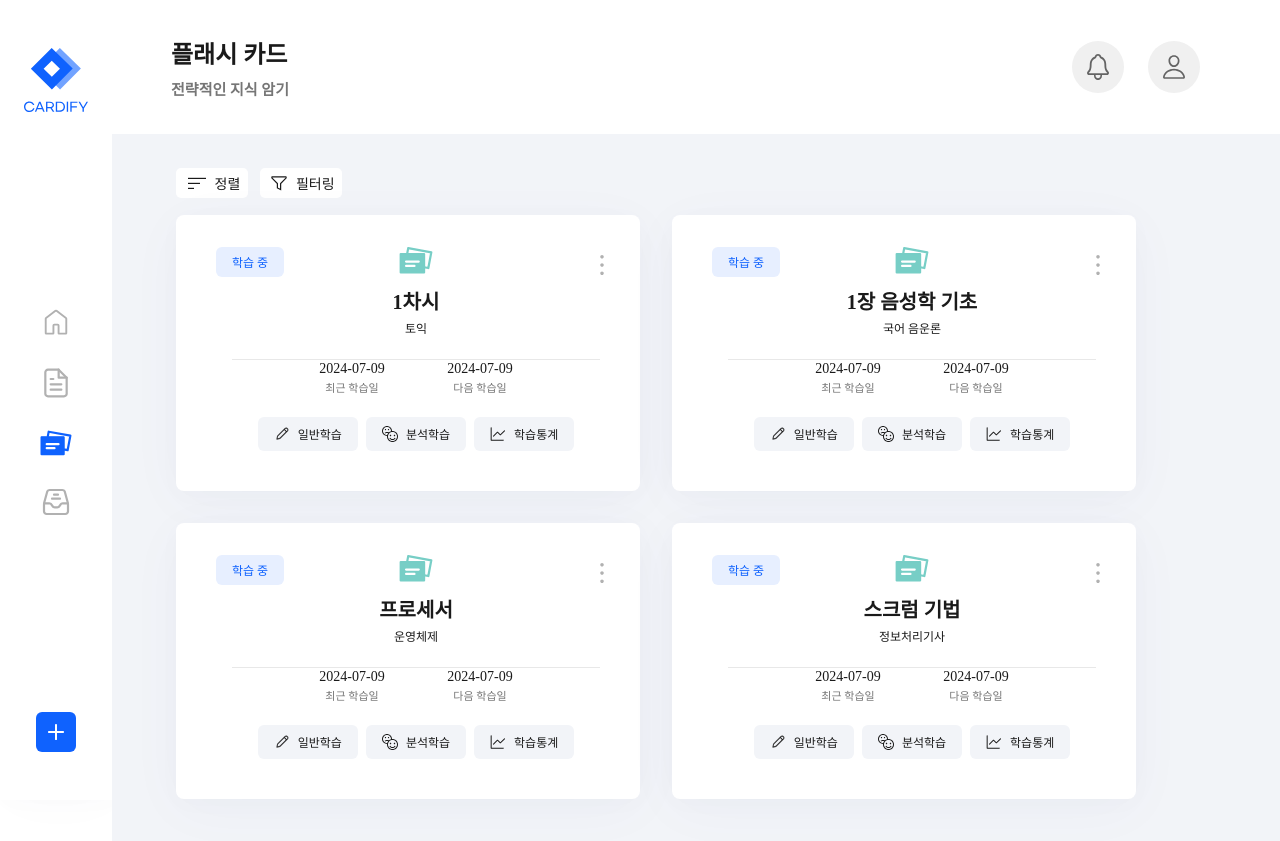
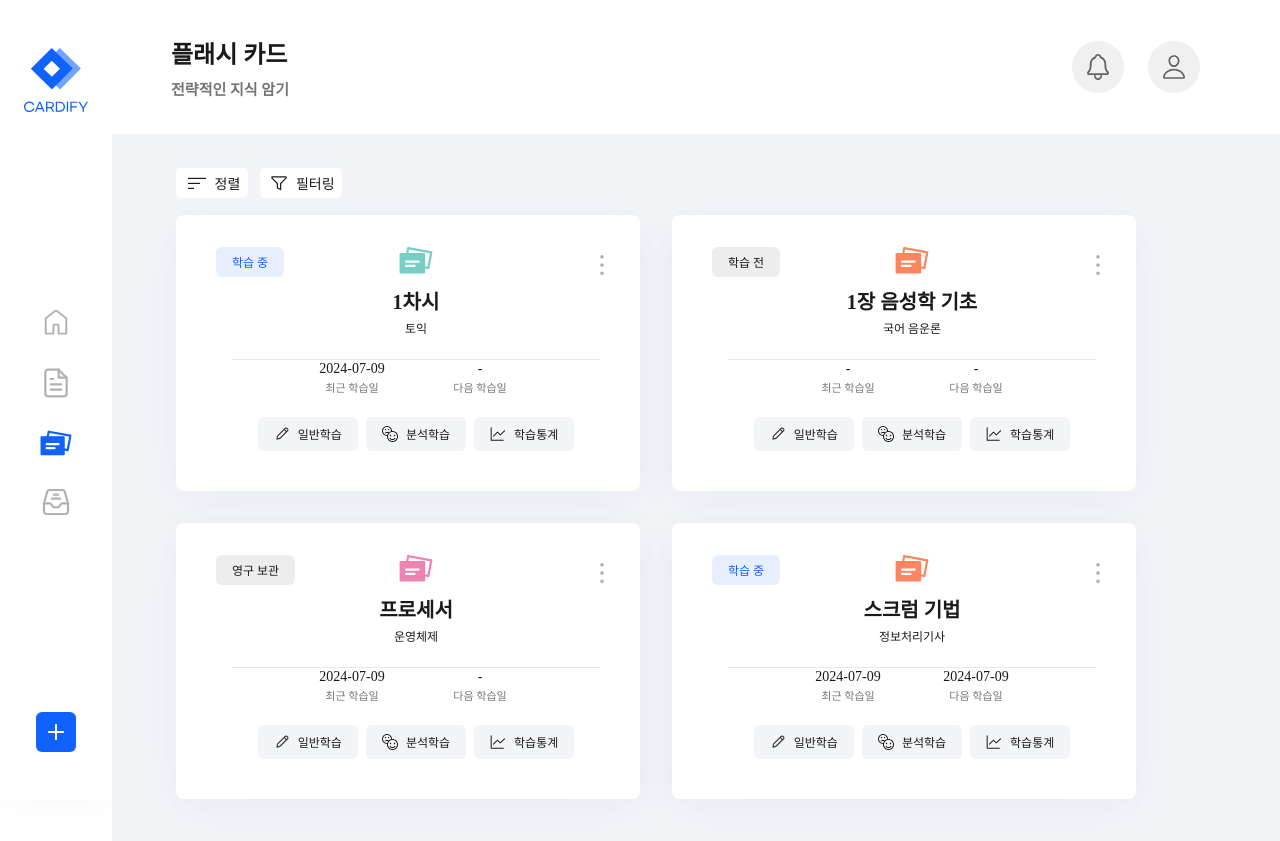
Before and after one commit to UMC-CARDIFY/Client-V1, a React (Vite) app: page /flashcard in a window 1280 px wide. Built offline with nearby package versions, Linux system fonts and the light colour scheme.

Commit message:
feat: 카드 학습 상태, 노트 색상 추가

```diff
--- /dev/null
+++ b/src/pages/Flashcard/components/CardIcon.jsx
@@ -0,0 +1,20 @@
+import styled from 'styled-components';
+
+const CardIcon = ({ color }) => (
+<svg xmlns="http://www.w3.org/2000/svg" width="34" height="27" viewBox="0 0 34 27" fill="none">
+  <g clipPath="url(#clip0_1387_7518)">
+    <path d="M8.30711 5.98555L8.49178 5.00445L9.23047 1.08008L32.2895 5.3255L29.3348 21.023L26.4524 20.4923L25.7318 20.3597" stroke={color} strokeWidth="2.2" strokeLinecap="round" strokeLinejoin="round"/>
+    <rect x="1.71094" y="7.07422" width="23.375" height="18.36" stroke={color} strokeWidth="2.2" strokeLinecap="round" strokeLinejoin="round"/>
+    <rect x="1.71094" y="7.07422" width="23.375" height="18.36" fill={color}/>
+    <line x1="7.06094" y1="14.6139" x2="19.7359" y2="14.6139" stroke="white" strokeWidth="2.2" strokeLinecap="round" strokeLinejoin="round"/>
+    <line x1="7.06094" y1="18.9342" x2="15.4859" y2="18.9342" stroke="white" strokeWidth="2.2" strokeLinecap="round" strokeLinejoin="round"/>
+  </g>
+  <defs>
+    <clipPath id="clip0_1387_7518">
+      <rect width="34" height="27" fill="white"/>
+    </clipPath>
+  </defs>
+</svg>
+);
+
+export default CardIcon;
--- a/src/pages/Flashcard/components/FlashcardItem.jsx
+++ b/src/pages/Flashcard/components/FlashcardItem.jsx
@@ -1,3 +1,4 @@
+import CardIcon from './CardIcon';
 import styled from 'styled-components';
 
 const CardContainer = styled.div`
@@ -22,7 +23,7 @@ flex-direction: column;
 margin-bottom: 1.25rem;
 `;
 
-const CardIcon = styled.div`
+const CardIconDiv = styled.div`
 align-self: center;
 margin-bottom: 0.5rem;
 `;
@@ -129,7 +130,7 @@ top: 2.25rem;
 right: 1.5rem;
 `;
 
-const Status = styled.div`
+const Before = styled.div`
 position: absolute;
 top: 2rem;
 left: 2.5rem;
@@ -138,8 +139,8 @@ padding: 0.375rem var(--font-size-md, 1rem);
 align-items: center;
 gap: 0.5rem;
 border-radius: 0.375rem;
-background: var(--Main-PrimaryLight4, #E7EFFF);
-color: var(--Main-Primary, #0F62FE);
+background: var(--Grays-Gray6, #EDEDED);
+color: var(--Grays-Black, #1A1A1A);
 font-family: Pretendard;
 font-size: 0.75rem;
 font-style: normal;
@@ -147,35 +148,33 @@ font-weight: 500;
 line-height: normal;
 `;
 
-const FlashcardItem = ({ title, subtitle, date }) => {
+const Doing = styled(Before)`
+background: var(--Main-PrimaryLight4, #E7EFFF);
+color: var(--Main-Primary, #0F62FE);
+`;
+
+const Store = styled(Before)`
+
+`;
+
+const FlashcardItem = ({ note, folder, recentDate, nextDate, status, color }) => {
   return (
     <CardContainer>
       <CardHeader>
-        <CardIcon><svg xmlns="http://www.w3.org/2000/svg" width="34" height="27" viewBox="0 0 34 27" fill="none">
-  <g clipPath="url(#clip0_1372_7518)">
-    <path d="M8.30711 5.98555L8.49178 5.00445L9.23047 1.08008L32.2895 5.3255L29.3348 21.023L26.4524 20.4923L25.7318 20.3597" stroke="#77CEC6" strokeWidth="2.2" strokeLinecap="round" strokeLinejoin="round"/>
-    <rect x="1.71094" y="7.07422" width="23.375" height="18.36" stroke="#77CEC6" strokeWidth="2.2" strokeLinecap="round" strokeLinejoin="round"/>
-    <rect x="1.71094" y="7.07422" width="23.375" height="18.36" fill="#77CEC6"/>
-    <line x1="7.06094" y1="14.6139" x2="19.7359" y2="14.6139" stroke="white" strokeWidth="2.2" strokeLinecap="round" strokeLinejoin="round"/>
-    <line x1="7.06094" y1="18.9342" x2="15.4859" y2="18.9342" stroke="white" strokeWidth="2.2" strokeLinecap="round" strokeLinejoin="round"/>
-  </g>
-  <defs>
-    <clipPath id="clip0_1372_7518">
-      <rect width="34" height="27" fill="white"/>
-    </clipPath>
-  </defs>
-</svg></CardIcon>
-        <CardTitle>{title}</CardTitle>
-        <CardSubtitle>{subtitle}</CardSubtitle>
+        <CardIconDiv>
+      <CardIcon color={color} />
+        </CardIconDiv>
+        <CardTitle>{note}</CardTitle>
+        <CardSubtitle>{folder}</CardSubtitle>
       </CardHeader>
       <Line />
       <DayDiv>
         <Day>
-            <Date>{date}</Date>
+            <Date>{recentDate}</Date>
         <DateText>최근 학습일</DateText>
         </Day>
         <Day>
-            <Date>{date}</Date>
+            <Date>{nextDate}</Date>
         <DateText>다음 학습일</DateText>
         </Day>
       </DayDiv>
@@ -199,7 +198,12 @@ const FlashcardItem = ({ title, subtitle, date }) => {
 </svg>학습통계</Button>
       </CardFooter>
 
-      <Status>학습 중</Status>
+        {status === "학습 중" &&
+      <Doing>{status}</Doing> }
+        {status === "학습 전" &&
+        <Before>{status}</Before> }
+        {status === "영구 보관" &&
+        <Store>{status}</Store> }
 
       <MoreOptions><svg xmlns="http://www.w3.org/2000/svg" width="28" height="28" viewBox="0 0 28 28" fill="none">
   <path fillRule="evenodd" clipRule="evenodd" d="M12.25 5.83301C12.25 5.36888 12.4344 4.92376 12.7626 4.59557C13.0908 4.26738 13.5359 4.08301 14 4.08301H14.0117C14.4758 4.08301 14.9209 4.26738 15.2491 4.59557C15.5773 4.92376 15.7617 5.36888 15.7617 5.83301V5.84467C15.7617 6.3088 15.5773 6.75392 15.2491 7.08211C14.9209 7.4103 14.4758 7.59468 14.0117 7.59468H14C13.5359 7.59468 13.0908 7.4103 12.7626 7.08211C12.4344 6.75392 12.25 6.3088 12.25 5.84467V5.83301ZM12.25 13.9997C12.25 13.5355 12.4344 13.0904 12.7626 12.7622C13.0908 12.434 13.5359 12.2497 14 12.2497H14.0117C14.4758 12.2497 14.9209 12.434 15.2491 12.7622C15.5773 13.0904 15.7617 13.5355 15.7617 13.9997V14.0113C15.7617 14.4755 15.5773 14.9206 15.2491 15.2488C14.9209 15.577 14.4758 15.7613 14.0117 15.7613H14C13.5359 15.7613 13.0908 15.577 12.7626 15.2488C12.4344 14.9206 12.25 14.4755 12.25 14.0113V13.9997ZM14 20.4163C13.5359 20.4163 13.0908 20.6007 12.7626 20.9289C12.4344 21.2571 12.25 21.7022 12.25 22.1663V22.178C12.25 22.6421 12.4344 23.0873 12.7626 23.4154C13.0908 23.7436 13.5359 23.928 14 23.928H14.0117C14.4758 23.928 14.9209 23.7436 15.2491 23.4154C15.5773 23.0873 15.7617 22.6421 15.7617 22.178V22.1663C15.7617 21.7022 15.5773 21.2571 15.2491 20.9289C14.9209 20.6007 14.4758 20.4163 14.0117 20.4163H14Z" fill="#B1B1B1"/>
--- a/src/pages/Flashcard/index.jsx
+++ b/src/pages/Flashcard/index.jsx
@@ -88,10 +88,10 @@ export const Flashcard = () => {
 </svg>필터링</OptionButton>
           </OptionDiv>
           <Flashcards>
-          <FlashcardItem title="1차시" subtitle="토익" date="2024-07-09" />
-          <FlashcardItem title="1장 음성학 기초" subtitle="국어 음운론" date="2024-07-09" />
-          <FlashcardItem title="프로세서" subtitle="운영체제" date="2024-07-09" />
-          <FlashcardItem title="스크럼 기법" subtitle="정보처리기사" date="2024-07-09" />
+          <FlashcardItem note="1차시" folder="토익" recentDate="2024-07-09" nextDate="-" status="학습 중" color="#77CEC6" />
+          <FlashcardItem note="1장 음성학 기초" folder="국어 음운론" recentDate="-" nextDate="-" status="학습 전" color="#FD855F"/>
+          <FlashcardItem note="프로세서" folder="운영체제" recentDate="2024-07-09" nextDate="-" status="영구 보관" color="#ED83B1" />
+          <FlashcardItem note="스크럼 기법" folder="정보처리기사" recentDate="2024-07-09" nextDate="2024-07-09" status="학습 중" color="#FD855F"/>
           </Flashcards>
         </ContentArea>
       </MainContent>
```
